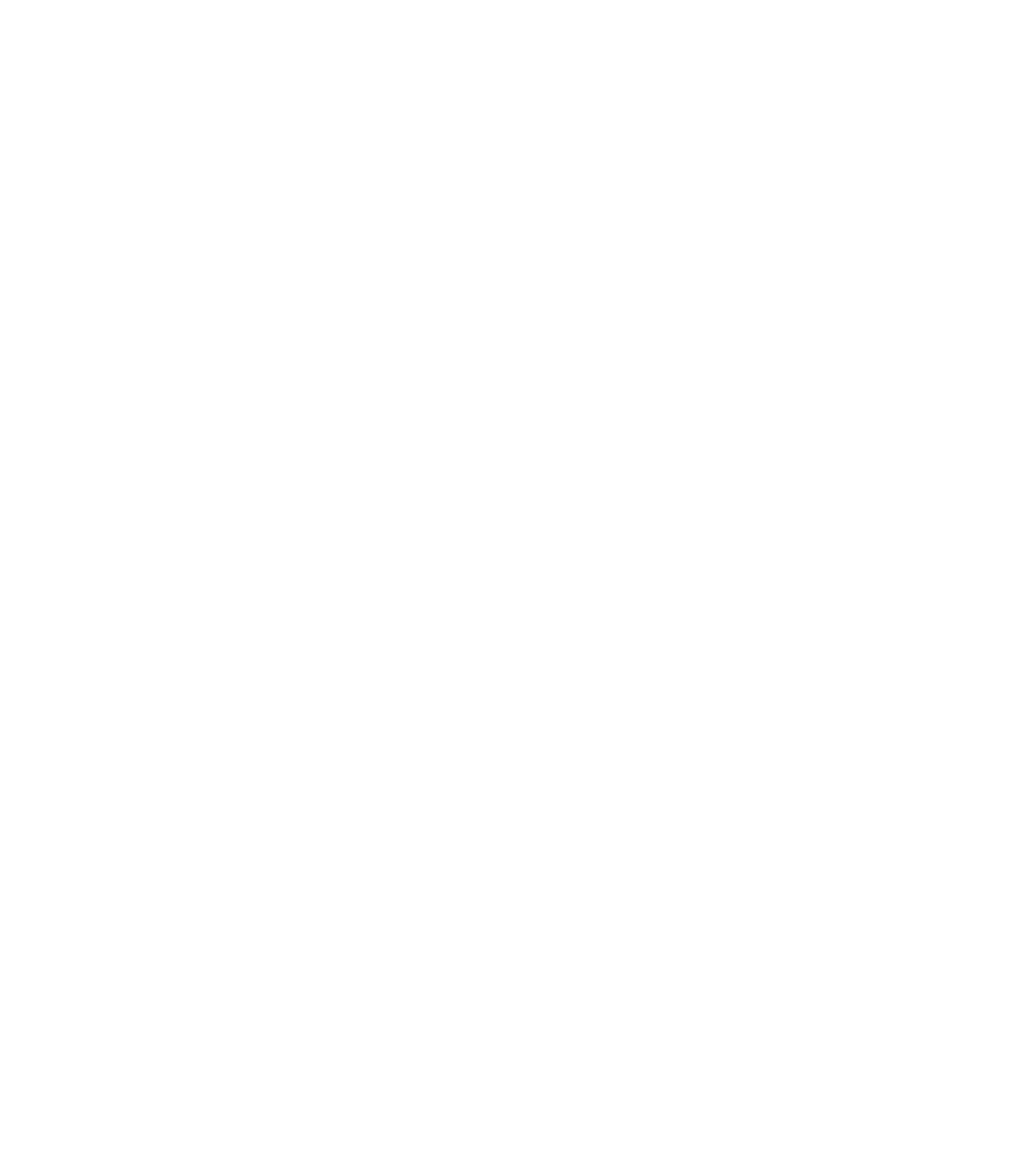
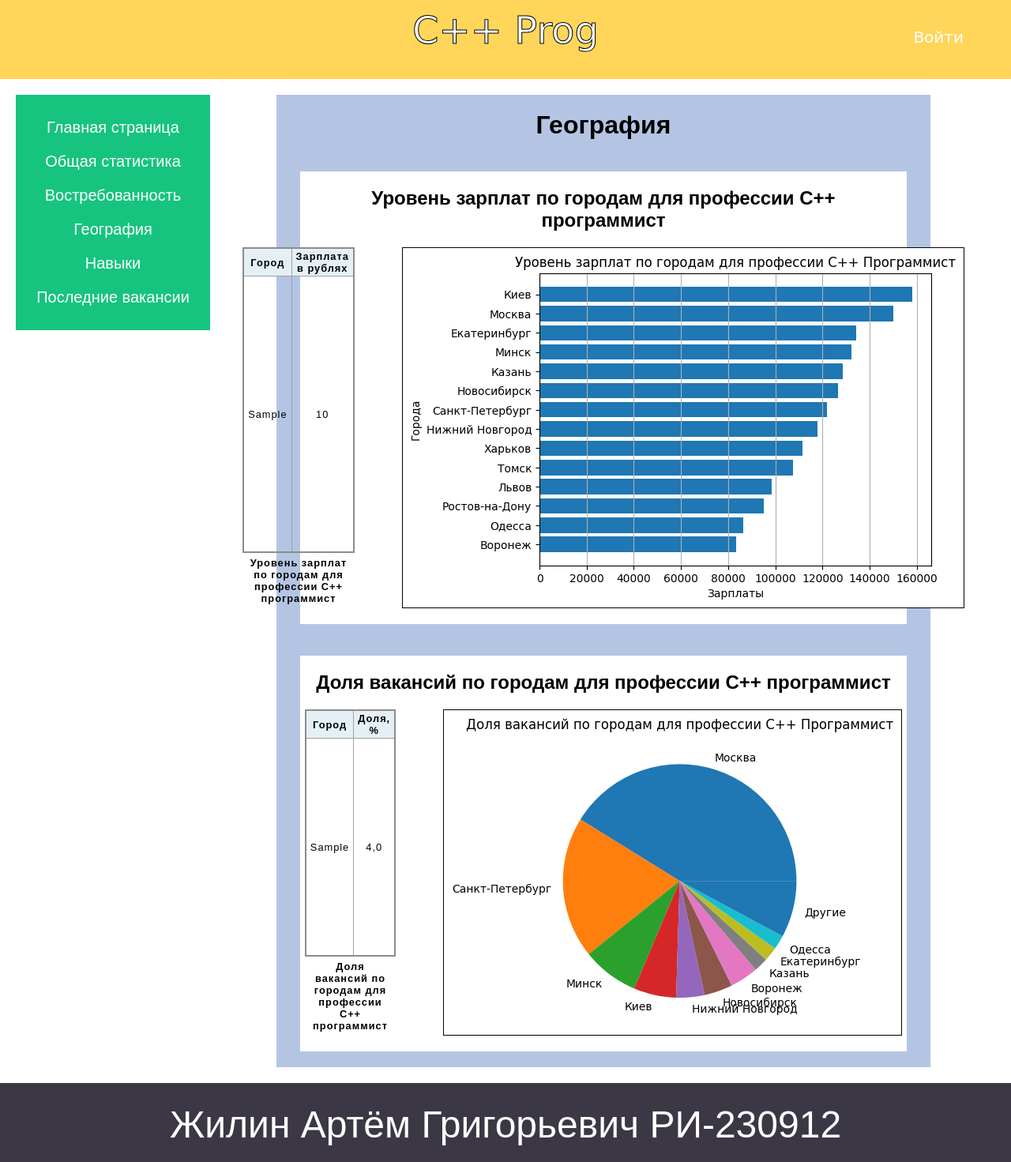
Before and after one commit to skwich/Django-project, a Django app: page /geography/ in a window 1280 px wide. Before the commit the page is empty. Shown: the whole page at 79% size. Before the commit the page ends 800 px from the top, so only its background shows below. Run offline with Django 5.2, Linux system fonts and the light colour scheme; tables that the repository leaves empty hold one stand-in row (values such as "Sample post").

Commit message:
create geography.html page

```diff
--- a/sitecppprog/cppprog/admin.py
+++ b/sitecppprog/cppprog/admin.py
@@ -9,4 +9,6 @@ admin.site.register(SalaryDynamicsOfCity)
 admin.site.register(RateOfCity)
 admin.site.register(VacancySalaryDynamicsOfYear)
 admin.site.register(VacancyCountDynamicsOfYear)
+admin.site.register(VacancySalaryDynamicsOfCity)
+admin.site.register(VacancyRateOfCity)
 admin.site.register(ImagesModel)
--- a/sitecppprog/cppprog/models.py
+++ b/sitecppprog/cppprog/models.py
@@ -34,6 +34,7 @@ class SalaryDynamicsOfCity(models.Model):
     class Meta:
         verbose_name = "Уровень зарплат по городам"
         verbose_name_plural = "Уровень зарплат по городам"
+        ordering = ['-salary']
 
 
 class RateOfCity(models.Model):
@@ -46,6 +47,7 @@ class RateOfCity(models.Model):
     class Meta:
         verbose_name = "Доля вакансий по городам"
         verbose_name_plural = "Доля вакансий по городам"
+        ordering = ['-rate']
 
 
 class Top20Skills(models.Model):
@@ -59,7 +61,7 @@ class Top20Skills(models.Model):
         verbose_name = "ТОП-20 навыков по годам"
         verbose_name_plural = "ТОП-20 навыков по годам"
 
-
+# C++ prog
 class VacancySalaryDynamicsOfYear(models.Model):
     year = models.IntegerField("Год")
     salary = models.PositiveIntegerField("Зарплата в рублях")
@@ -84,6 +86,32 @@ class VacancyCountDynamicsOfYear(models.Model):
         verbose_name_plural = "Динамика количества вакансий по годам для профессии C++ программист"
 
 
+class VacancySalaryDynamicsOfCity(models.Model):
+    city = models.CharField("Город", max_length=255)
+    salary = models.PositiveIntegerField("Зарплата в рублях")
+
+    def __str__(self):
+        return str(self.city)
+
+    class Meta:
+        verbose_name = "Уровень зарплат по городам для профессии C++ программист"
+        verbose_name_plural = "Уровень зарплат по городам для профессии C++ программист"
+        ordering = ['-salary']
+
+
+class VacancyRateOfCity(models.Model):
+    city = models.CharField("Город", max_length=255)
+    rate = models.FloatField("Доля")
+
+    def __str__(self):
+        return str(self.city)
+
+    class Meta:
+        verbose_name = "Доля вакансий по городам для профессии C++ программист"
+        verbose_name_plural = "Доля вакансий по городам для профессии C++ программист"
+        ordering = ['-rate']
+
+
 # Images Model
 class ImagesModel(models.Model):
     name = models.CharField("Название изображения", max_length=255)
--- a/sitecppprog/cppprog/templates/cppprog/geography.html
+++ b/sitecppprog/cppprog/templates/cppprog/geography.html
@@ -1,10 +1,67 @@
-<!DOCTYPE html>
-<html lang="en">
-<head>
-    <meta charset="UTF-8">
-    <title>Title</title>
-</head>
-<body>
+{% extends 'cppprog/template.html' %}
+{% block title %}<title>C++ Prog: География</title>{% endblock %}
+{% load static %}
 
-</body>
-</html>
+{% block links %}
+<link type="text/css" rel="stylesheet" href="{% static 'cppprog/css/statistics.css' %}">
+{% endblock %}
+
+{% block content %}
+<content>
+    <h1>География</h1>
+    <div class="statystics">
+        <h2 class="title">Уровень зарплат по городам для профессии C++ программист</h2>
+        <div class="data">
+            <table class="table">
+            <caption class="caption">Уровень зарплат по городам для профессии C++ программист</caption>
+            <thead>
+                <tr>
+                    <th scope="col">Город</th>
+                    <th scope="col">Зарплата в рублях</th>
+                </tr>
+            </thead>
+            <tbody>
+            {% for instance in salary_dynamics_of_city %}
+                <tr>
+                    <td>
+                        {{ instance.fields.city }}
+                    </td>
+                    <td>
+                        {{ instance.fields.salary }}
+                    </td>
+                </tr>
+            {% endfor %}
+            </tbody>
+        </table>
+            <img class="plot" src="/media/VacancySalaryDynamicsOfCity.png"/>
+        </div>
+    </div>
+    <div class="statystics">
+        <h2 class="title">Доля вакансий по городам для профессии C++ программист</h2>
+        <div class="data">
+            <table class="table">
+            <caption class="caption">Доля вакансий по городам для профессии C++ программист</caption>
+            <thead>
+                <tr>
+                    <th scope="col">Город</th>
+                    <th scope="col">Доля, %</th>
+                </tr>
+            </thead>
+            <tbody>
+            {% for instance in rate_of_city %}
+                <tr>
+                    <td>
+                        {{ instance.fields.city }}
+                    </td>
+                    <td>
+                        {{ instance.fields.rate }}
+                    </td>
+                </tr>
+            {% endfor %}
+            </tbody>
+        </table>
+            <img class="plot" src="/media/VacancyRateOfCity.png"/>
+        </div>
+    </div>
+</content>
+{% endblock %}
--- a/sitecppprog/cppprog/views.py
+++ b/sitecppprog/cppprog/views.py
@@ -34,7 +34,14 @@ def relevance(request):
     return render(request, 'cppprog/relevance.html', context=context)
 
 def geography(request):
-    return render(request, 'cppprog/geography.html')
+    salary_dynamics_of_city = serializers.serialize("python", VacancySalaryDynamicsOfCity.objects.all())
+    rate_of_city = serializers.serialize("python", VacancyRateOfCity.objects.all())
+
+    context = {
+        'salary_dynamics_of_city': salary_dynamics_of_city,
+        'rate_of_city': rate_of_city
+    }
+    return render(request, 'cppprog/geography.html', context=context)
 
 def skills(request):
     return render(request, 'cppprog/skills.html')
```
Also changed, not shown: sitecppprog/cppprog/migrations/0004_vacancycountdynamicsofyear_and_more.py (added), sitecppprog/cppprog/migrations/0005_vacancyrateofcity_vacancysalarydynamicsofcity.py (added), sitecppprog/cppprog/migrations/0006_alter_rateofcity_options_and_more.py (added), sitecppprog/media/VacancyRateOfCity.png (added), sitecppprog/media/VacancySalaryDynamicsOfCity.png (added).
